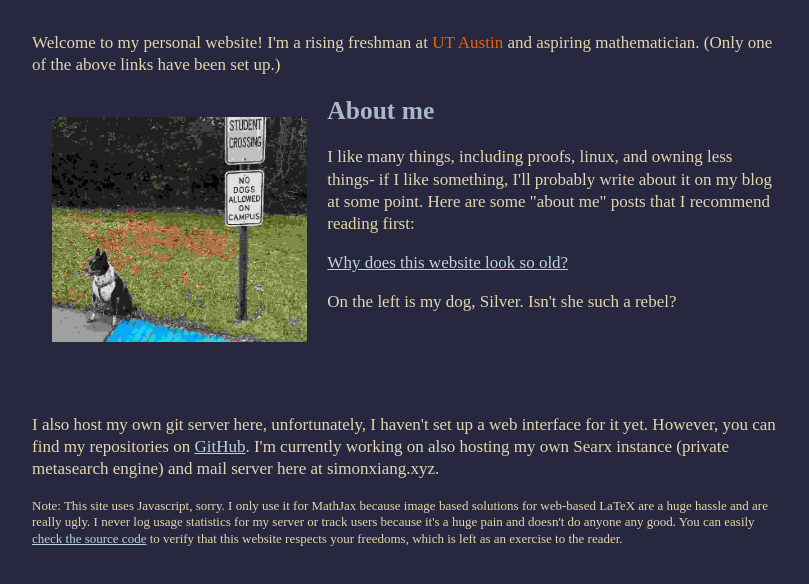
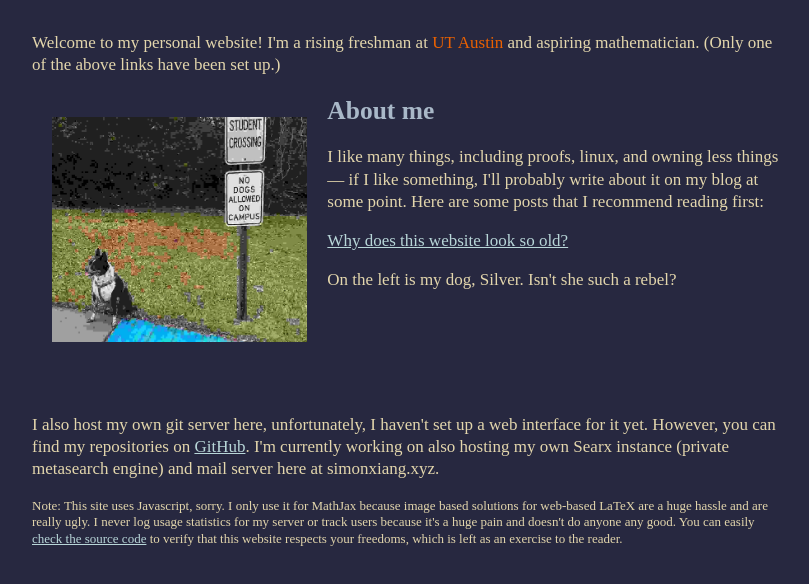
Before and after one commit to simonxiang1/website_old, a plain HTML site: page index.html in a window 1280 px wide. Shown: the part 122-706 px from the top of the page, without its empty margins (233-1042 px from the left). Drawn offline with Linux system fonts and the light colour scheme.

```diff
--- a/index.html
+++ b/index.html
@@ -21,7 +21,7 @@
 <div class="odd">
     <img src="blog/pictures/rebel_silver.jpg" alt="Dog">
     <h2>About me</h2>
-    <p> I like many things, including proofs, linux, and owning less things- if I like something, I'll probably write about it on my blog at some point. Here are some "about me" posts that I recommend reading first:</p>
+    <p> I like many things, including proofs, linux, and owning less things— if I like something, I'll probably write about it on my blog at some point. Here are some posts that I recommend reading first:</p>
     <li><a href="https://simonxiang.xyz/blog/why-does-my-website-look-so-old.html" target="_blank">Why does this website look so old?</a></li>
     <li><a href=""></a></li>
     <li><a href=""></a></li>
```
Also changed, not shown: draft_privacy.txt (added), draft_setup.txt (added).
